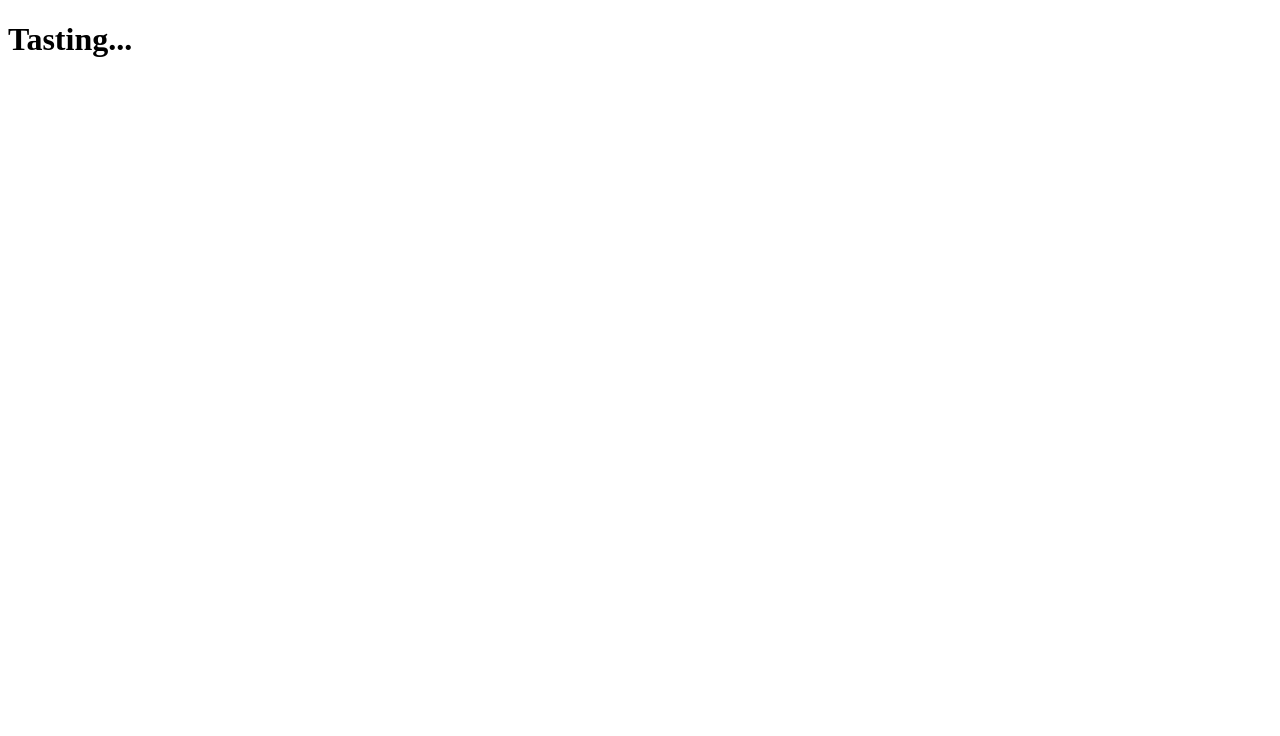
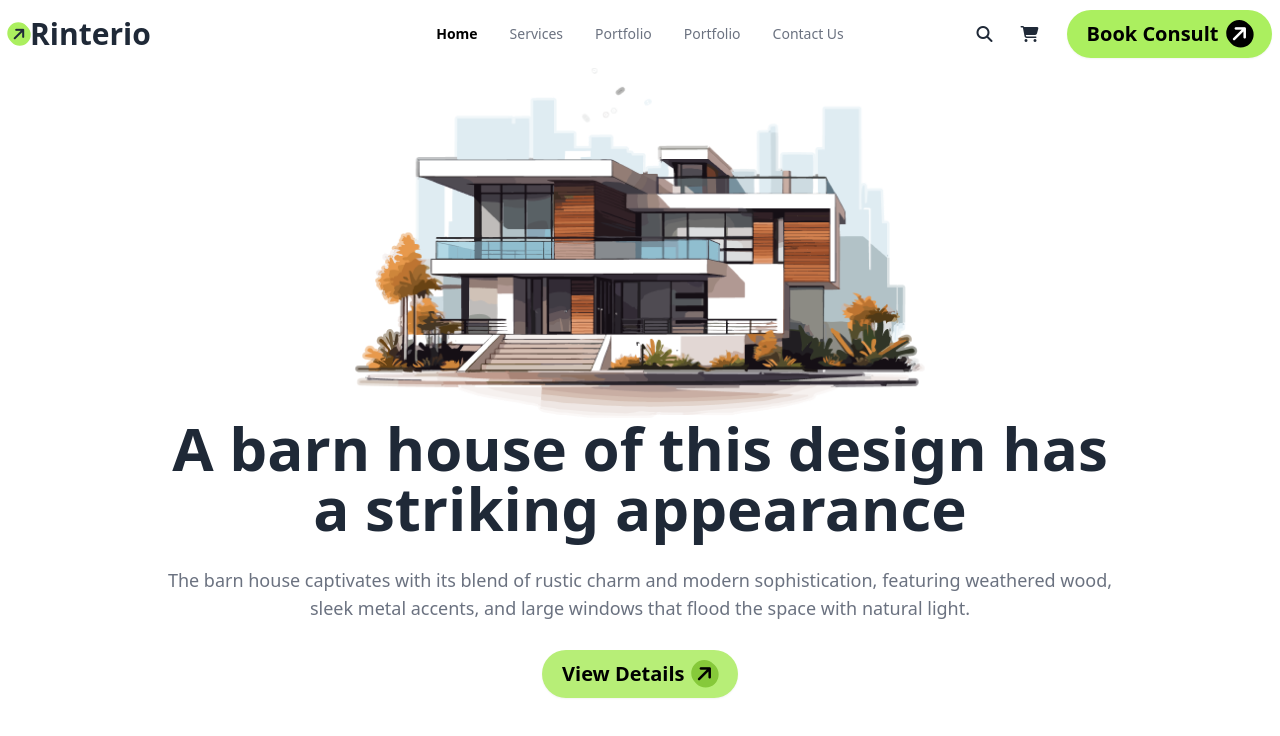
Before and after one commit to Kawsarhussain5/My_Third_Project, a plain HTML site: page index.html in a window 1280 px wide. Drawn offline with nearby package versions, Linux system fonts and the light colour scheme.

Commit message:
banner section done

```diff
--- a/index.html
+++ b/index.html
@@ -5,11 +5,88 @@
     <meta name="viewport" content="width=device-width, initial-scale=1.0">
     <title>gdgrd</title>
     <!--  -->
+    <link rel="preconnect" href="https://fonts.googleapis.com">
+    <link rel="preconnect" href="https://fonts.gstatic.com" crossorigin>
+    <link href="https://fonts.googleapis.com/css2?family=Manrope:wght@200..800&display=swap" rel="stylesheet">
+    <!--- daisy ui   -->
+    <link href="https://cdn.jsdelivr.net/npm/daisyui@4.12.10/dist/full.min.css" rel="stylesheet" type="text/css" />
+    <script src="https://cdn.tailwindcss.com"></script>
+    <!--- font awosame -->
+    <script src="https://kit.fontawesome.com/00998b675a.js" crossorigin="anonymous"></script>
+  <!---  tailwind -->
+  <script>
+    tailwind.config = {
+      theme: {
+        extend: {
+          colors: {
+            clifford: '#da373d',
+          }
+          fontfamily:{
+            Manrope :' Manrope',
+          } ,
+        },
+      },
+    }
+  </script>
 
-    <!---   -->
-    <!---  -->
+
 </head>
-<body>
-    <h1>Tasting...</h1>
+<body class="font-manrope">
+
+ <header>
+  <nav class="container mx-auto">
+    <div class="navbar bg-base-100">
+      <div class="navbar-start">
+        <a href=""><i class="fa-solid fa-arrow-right -rotate-45 bg-[#ABEF5F] p-1 rounded-full"></i></a>
+        <a class=" text-3xl font-extrabold">Rinterio</a>
+      </div>
+      <div class="navbar-center hidden lg:flex">
+        <ul class="menu menu-horizontal px-1 text-gray-500">
+          <li class="font-extrabold text-black"><a href="">Home</a></li>
+          <li><a href=""> Services</a></li>
+          <li><a href="">Portfolio</a></li>
+          <li><a href="">Portfolio</a></li>
+          <li><a href="">Contact Us</a></li>
+        </ul>
+      </div>
+      <div class=" navbar-end gap-7 hidden lg:flex">
+        <a href=""><i class="fa-solid fa-magnifying-glass"></i></a>
+        <a href=""><i class="fa-solid fa-cart-shopping"></i></a>
+        <a class="btn  bg-[#abef5f] text-black rounded-full px-5 text-xl font-bold border-none">Book Consult<i class="fa-solid fa-arrow-right -rotate-45 p-1 bg-black text-white rounded-full"></i></a>
+      </div>
+      <li class="navbar-end lg:hidden"><i class="fa-solid fa-bars"></i></li>
+    </div>
+
+
+  </nav>
+
+ <div class="container">
+  <!--banner section -->
+  <div class="flex justify-center space-y-7 px-6">
+    <!---banner image-->
+    <img src="assets/banner.png" alt="">
+  </div>
+  <div class="space-y-7 flex justify-center items-center flex-col">
+    <h1 class="text-6xl w-3/4 font-bold text-center mx-auto">A barn house of this design has a striking appearance</h1>
+    <p class="text-lg font-medium text-gray-500 w-3/4 text-center mx-auto">The barn house captivates with its blend of rustic charm and modern sophistication, featuring weathered wood, sleek metal accents, and large windows that flood the space with natural light.</p>
+    <!-- banner-btn-->
+    <button class="btn btn-secondary bg-[#b7ee77] text-black rounded-full px-5 text-xl font-bold border-none mx-auto"> View Details<i class="fa-solid fa-arrow-right -rotate-45 bg-[#86c93a] p-1 rounded-full"></i></button>
+  </div>
+ </div>
+ </header>
+<!-- service list-->
+<div class="flex justify-center items-center">
+<!-- service card-->
+
+
+
+</div>
+
+
+
+
+
+
+
 </body>
 </html>
```
Also changed, not shown: tailwind.config.js (added).
